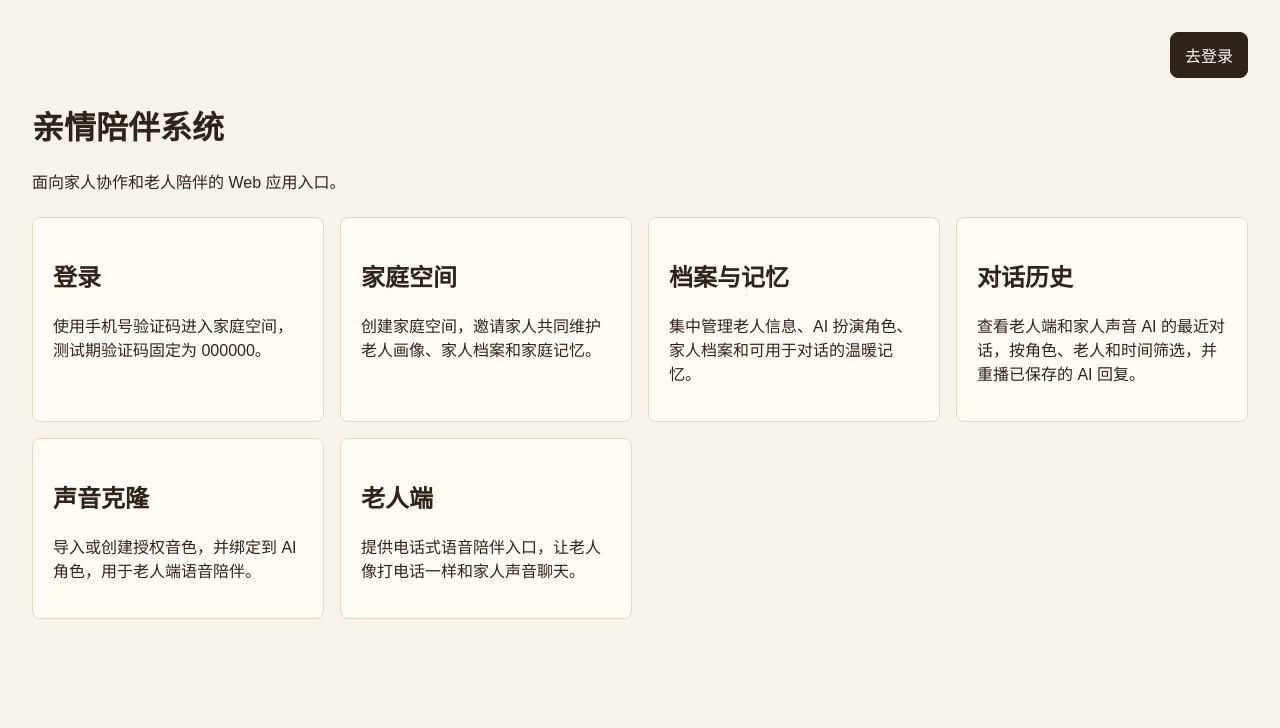
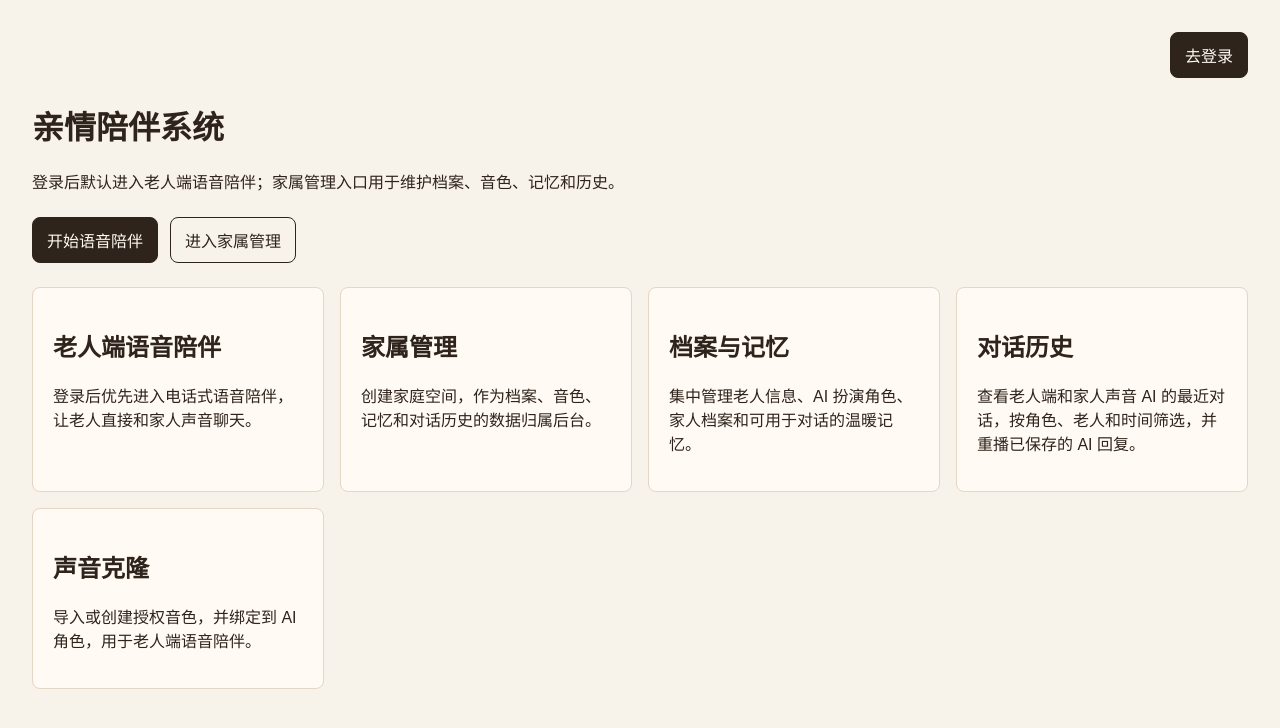
Before and after one commit to liupeiqiao/family_accompany_system, a Next.js app in the folder web/: page / in a window 1280 px wide. Shown: the top 728 px of the page. Built offline with nearby package versions, Linux system fonts and the light colour scheme; no server answers.

Commit message:
feat(auth): 登录后优先进入老人端对话

```diff
--- a/web/src/app/globals.css
+++ b/web/src/app/globals.css
@@ -64,6 +64,13 @@ a {
   gap: 12px;
   justify-content: flex-end;
   margin-bottom: 24px;
+}
+
+.primaryCta {
+  display: flex;
+  flex-wrap: wrap;
+  gap: 12px;
+  margin-top: 24px;
 }
 
 .button {
--- a/web/src/app/login/page.tsx
+++ b/web/src/app/login/page.tsx
@@ -16,7 +16,7 @@ export default function LoginPage() {
 
   useEffect(() => {
     if (getAuthToken()) {
-      router.replace("/");
+      router.replace("/elder");
     }
   }, [router]);
 
@@ -41,7 +41,7 @@ export default function LoginPage() {
     setIsVerifying(true);
     try {
       await verifyLoginCode(phone, code);
-      router.replace("/family");
+      router.replace("/elder");
     } catch (err) {
       setError(err instanceof Error ? err.message : "登录失败。");
     } finally {
--- a/web/src/app/page.tsx
+++ b/web/src/app/page.tsx
@@ -6,13 +6,13 @@ import { AuthUser, clearAuthSession, getAuthUser } from "../lib/auth";
 
 const panels = [
   {
-    title: "登录",
-    body: "使用手机号验证码进入家庭空间，测试期验证码固定为 000000。",
-    href: "/login",
+    title: "老人端语音陪伴",
+    body: "登录后优先进入电话式语音陪伴，让老人直接和家人声音聊天。",
+    href: "/elder",
   },
   {
-    title: "家庭空间",
-    body: "创建家庭空间，邀请家人共同维护老人画像、家人档案和家庭记忆。",
+    title: "家属管理",
+    body: "创建家庭空间，作为档案、音色、记忆和对话历史的数据归属后台。",
     href: "/family",
   },
   {
@@ -29,11 +29,6 @@ const panels = [
     title: "声音克隆",
     body: "导入或创建授权音色，并绑定到 AI 角色，用于老人端语音陪伴。",
     href: "/voices",
-  },
-  {
-    title: "老人端",
-    body: "提供电话式语音陪伴入口，让老人像打电话一样和家人声音聊天。",
-    href: "/elder",
   },
 ];
 
@@ -55,6 +50,7 @@ export default function HomePage() {
         {user ? (
           <>
             <span>已登录：{user.phone}</span>
+            <a className="button" href="/elder">开始语音陪伴</a>
             <button className="button buttonSecondary" onClick={logout} type="button">
               退出登录
             </button>
@@ -64,7 +60,11 @@ export default function HomePage() {
         )}
       </div>
       <h1>亲情陪伴系统</h1>
-      <p>面向家人协作和老人陪伴的 Web 应用入口。</p>
+      <p>登录后默认进入老人端语音陪伴；家属管理入口用于维护档案、音色、记忆和历史。</p>
+      <div className="primaryCta">
+        <a className="button" href="/elder">开始语音陪伴</a>
+        <a className="button buttonSecondary" href="/family">进入家属管理</a>
+      </div>
       <section className="dashboard" aria-label="首页功能">
         {panels.map((panel) => (
           <a className="panel panelLink" href={panel.href} key={panel.title}>
```
Also changed, not shown: 2 other files (tests, documents, lock files or other folders).
